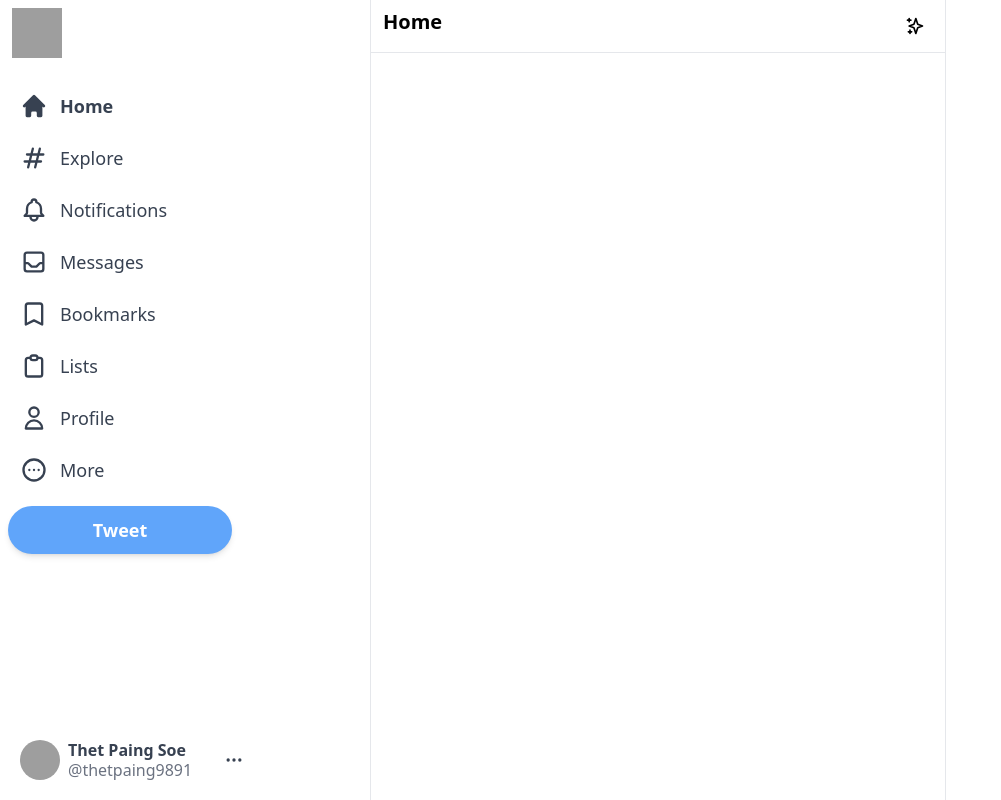
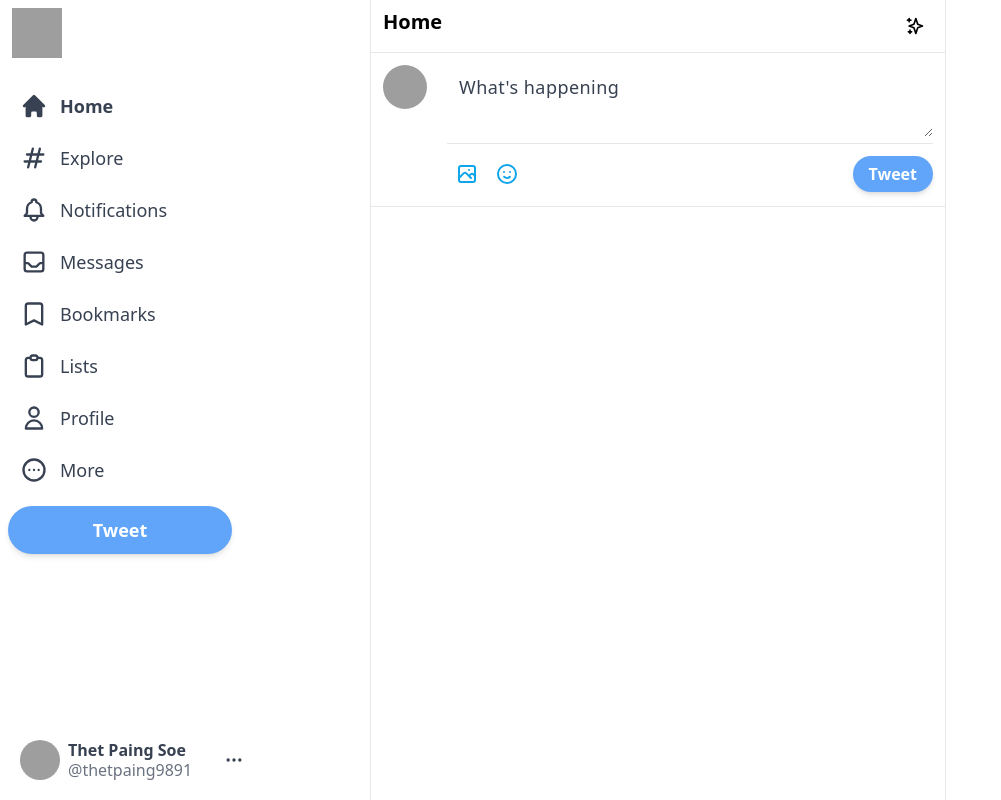
Before and after one commit to thetpaing9891/twitter, a Next.js app: page / in a window 1280 px wide. Shown: the whole page, without its empty margins (0-1001 px from the left). Built offline with nearby package versions, Linux system fonts and the light colour scheme; grey boxes are pictures that could not be loaded.

Commit message:
Add Input section of the feed component

```diff
--- a/components/Feeds.js
+++ b/components/Feeds.js
@@ -1,15 +1,19 @@
 import { SparklesIcon } from '@heroicons/react/outline'
 import React from 'react'
+import Input from './Input'
 
 export default function Feeds() {
   return (
     <div className="xl:ml-[370px] border-l border-r border-gray-200 xl:min-w-[576px] sm:ml-[73px] flex-grow max-w-xl">
+        {/* Header */}
         <div className='flex py-2 px-3 sticky top-0 z-50 bg-white border-b border-gray-200'>
             <h2 className='text-lg sm:text-xl font-bold cursor-pointer'>Home</h2>
             <div className='hoverEffect flex items-center justify-center px-0 ml-auto w-9 h-9'>
                 <SparklesIcon className='h-5'/>
             </div>
         </div>
+        {/* Input */}
+        <Input />
     </div>
   )
 }
--- /dev/null
+++ b/components/Input.js
@@ -0,0 +1,22 @@
+import { EmojiHappyIcon, PhotographIcon } from '@heroicons/react/outline'
+import React from 'react'
+
+export default function Input() {
+  return (
+    <div className='flex border-b border-gray-200 p-3 space-x-3'>
+        <img src="https://media-exp2.licdn.com/dms/image/C4E03AQGWqLtRAsyHFg/profile-displayphoto-shrink_800_800/0/1520306545958?e=1661385600&v=beta&t=ECKp5kxHRnrReuXx9rLQyLnSwxpFWIlovuO8JiM2Spg" alt="Thet Paing" className='h-11 w-11 rounded-full xl:mr-2 cursor-pointer hover:brightness-95'/>
+        <div className='w-full divide-y divide-gray-200'>
+            <div className=''>
+                <textarea className='w-full border-none focus:ring-0 text-lg placeholder-gray-700 tracking-wide min-h-[50px]' rows="2" placeholder="What's happening"></textarea>
+            </div>
+            <div className='flex items-center justify-between pt-2.5'>
+                <div className='flex'>
+                    <PhotographIcon className='h-10 w-10 hoverEffect p-2 text-sky-500 hover:bg-sky-100'/>
+                    <EmojiHappyIcon className='h-10 w-10 hoverEffect p-2 text-sky-500 hover:bg-sky-100'/>
+                </div>
+                <button className='bg-blue-400 text-white px-4 py-1.5 rounded-full font-bold shadow-md hover:brightness-95 disabled:opacity-50'>Tweet</button>
+            </div>
+        </div>
+    </div>
+  )
+}
--- a/package.json
+++ b/package.json
@@ -15,6 +15,7 @@
     "react-dom": "18.2.0"
   },
   "devDependencies": {
+    "@tailwindcss/forms": "^0.5.2",
     "autoprefixer": "^10.4.7",
     "eslint": "8.18.0",
     "eslint-config-next": "12.1.6",
--- a/tailwind.config.js
+++ b/tailwind.config.js
@@ -6,5 +6,7 @@ module.exports = {
   theme: {
     extend: {},
   },
-  plugins: [],
+  plugins: [
+    require('@tailwindcss/forms'),
+  ],
 }
```
Also changed, not shown: 1 other file (tests, documents, lock files or other folders).
